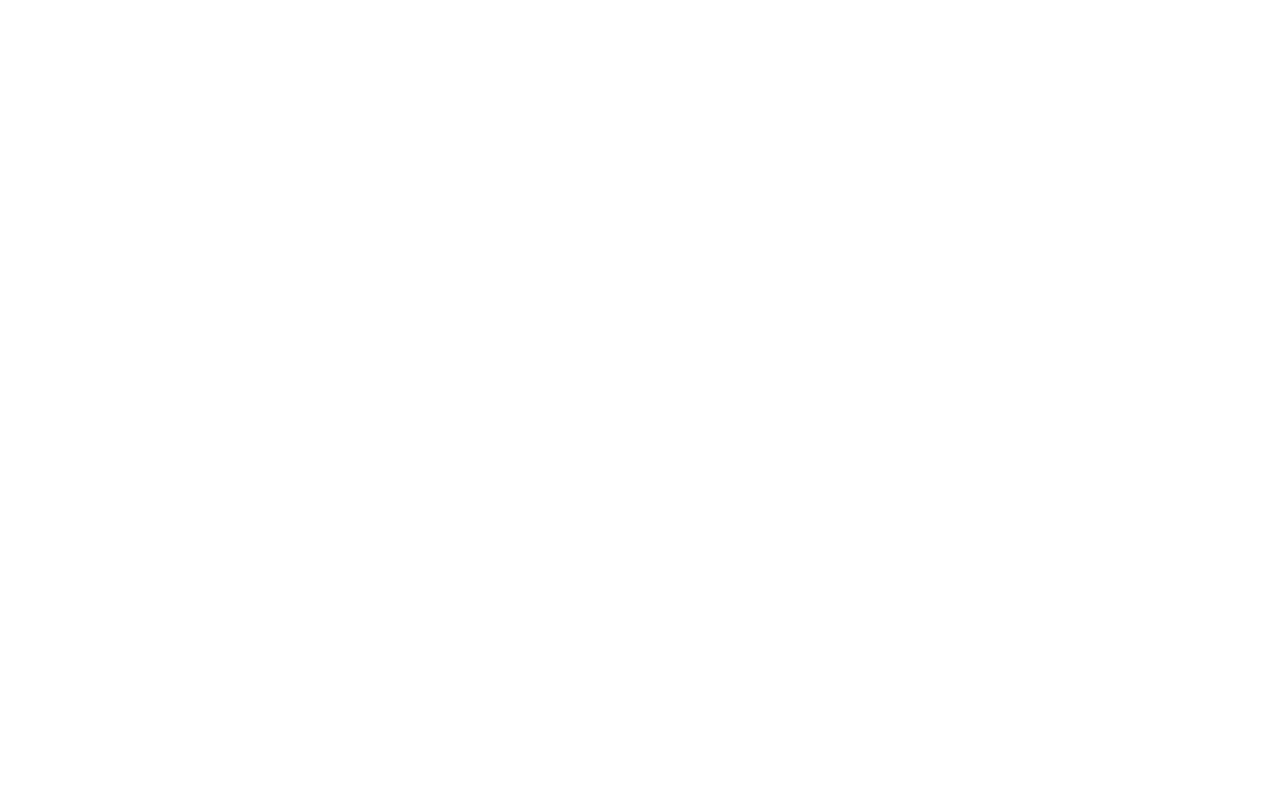
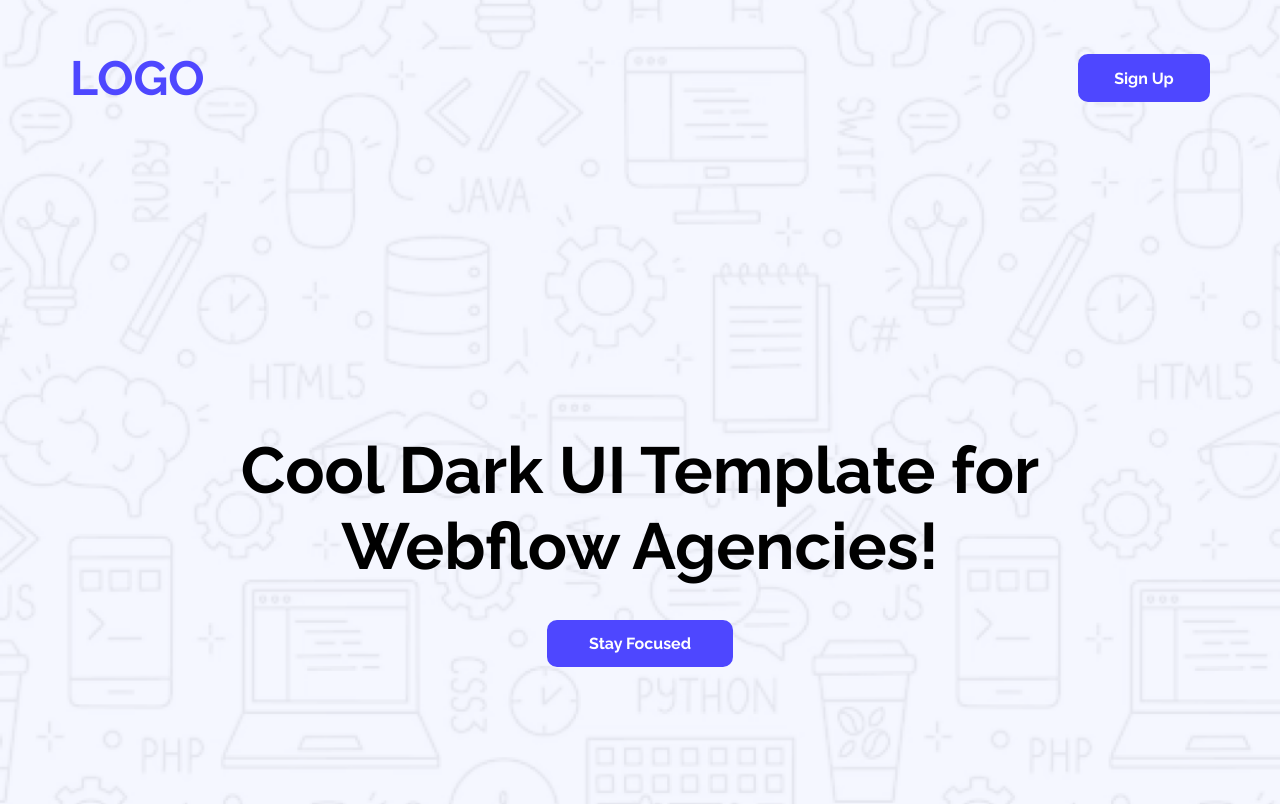
Before and after one commit to mdriyazakondo/assignment-1, a plain HTML site: page index.html in a window 1280 px wide. Drawn offline with Linux system fonts and the light colour scheme.

Commit message:
banner section

```diff
--- a/index.html
+++ b/index.html
@@ -4,10 +4,37 @@
     <meta charset="UTF-8" />
     <meta name="viewport" content="width=device-width, initial-scale=1.0" />
     <title>landing-launchpad</title>
+
+    <!-- google font link -->
+    <link rel="preconnect" href="https://fonts.googleapis.com" />
+    <link rel="preconnect" href="https://fonts.gstatic.com" crossorigin />
+    <link
+      href="https://fonts.googleapis.com/css2?family=Inter:ital,opsz,wght@0,14..32,100..900;1,14..32,100..900&family=Raleway:ital,wght@0,100..900;1,100..900&display=swap"
+      rel="stylesheet"
+    />
+
+    <link rel="stylesheet" href="style/style.css" />
   </head>
   <body>
-    <header>
-      <nav></nav>
+    <!-- header section -->
+    <header class="banner-section">
+      <div class="max-width">
+        <nav class="nav">
+          <div class="nav-logo font-familly"><h2>LOGO</h2></div>
+          <div class="sign-up-btn">
+            <button class="primary-btn">Sign Up</button>
+          </div>
+        </nav>
+        <div class="banner">
+          <h2 class="banner-title">
+            Cool Dark UI Template for Webflow Agencies!
+          </h2>
+          <button class="primary-btn">Stay Focused</button>
+        </div>
+      </div>
     </header>
+
+    <!-- main section -->
+     <main></main>
   </body>
 </html>
--- a/style/style.css
+++ b/style/style.css
@@ -1 +1,76 @@
 /* f5f8ff */
+* {
+  margin: 0;
+  padding: 0;
+  box-sizing: border-box;
+  font-family: "Raleway", "sans-serif";
+}
+
+/* sheare */
+.font-familly {
+  font-family: "Inter", "sans-serif";
+}
+
+.max-width {
+  max-width: 1140px;
+  margin: 0 auto;
+}
+
+.primary-btn {
+  background-color: #4e47ff;
+  color: #ffffff;
+  font-size: 16px;
+  font-weight: bold;
+  border: 2px solid #4e47ff;
+  border-radius: 10px;
+  transition: all 0.6s ease;
+}
+.primary-btn:hover {
+  background-color: transparent;
+  color: #4e47ff;
+}
+/* body {
+  max-width: 1440px;
+  margin: 0 auto;
+} */
+
+/* banner section */
+.banner-section {
+  background-image: url("../image/Hero-bg.png");
+  background-repeat: no-repeat;
+  background-size: cover;
+}
+
+.nav {
+  display: flex;
+  align-items: center;
+  justify-content: space-between;
+  padding: 50px 0px;
+}
+
+.nav-logo {
+  font-size: 32px;
+  color: #4e47ff;
+  font-weight: bold;
+}
+.sign-up-btn .primary-btn {
+  width: 132px;
+  height: 48px;
+}
+
+.banner {
+  width: 900px;
+  margin: 0 auto;
+  padding-top: 276px;
+  padding-bottom: 137px;
+  text-align: center;
+}
+.banner .primary-btn {
+  padding: 12px 40px;
+  margin-top: 36px;
+}
+
+.banner .banner-title {
+  font-size: 65px;
+  font-weight: bold;
+}
```
